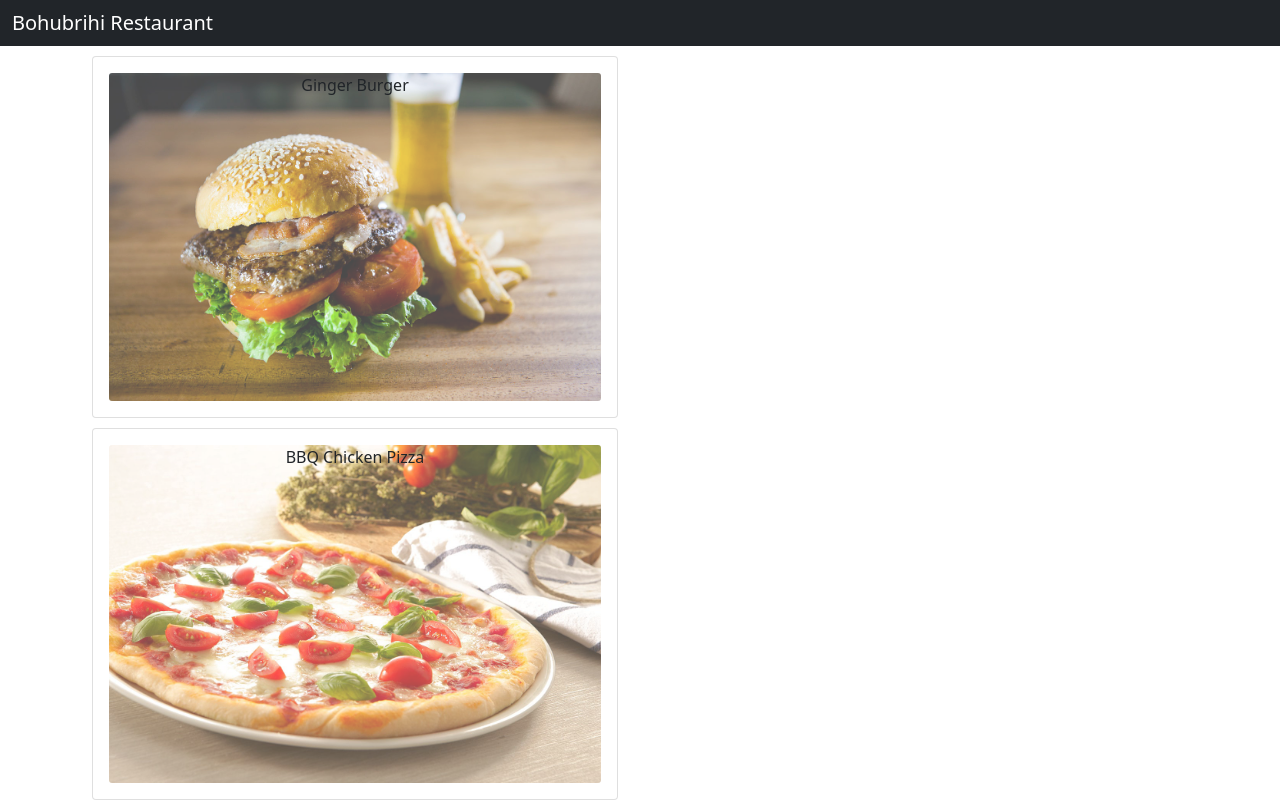
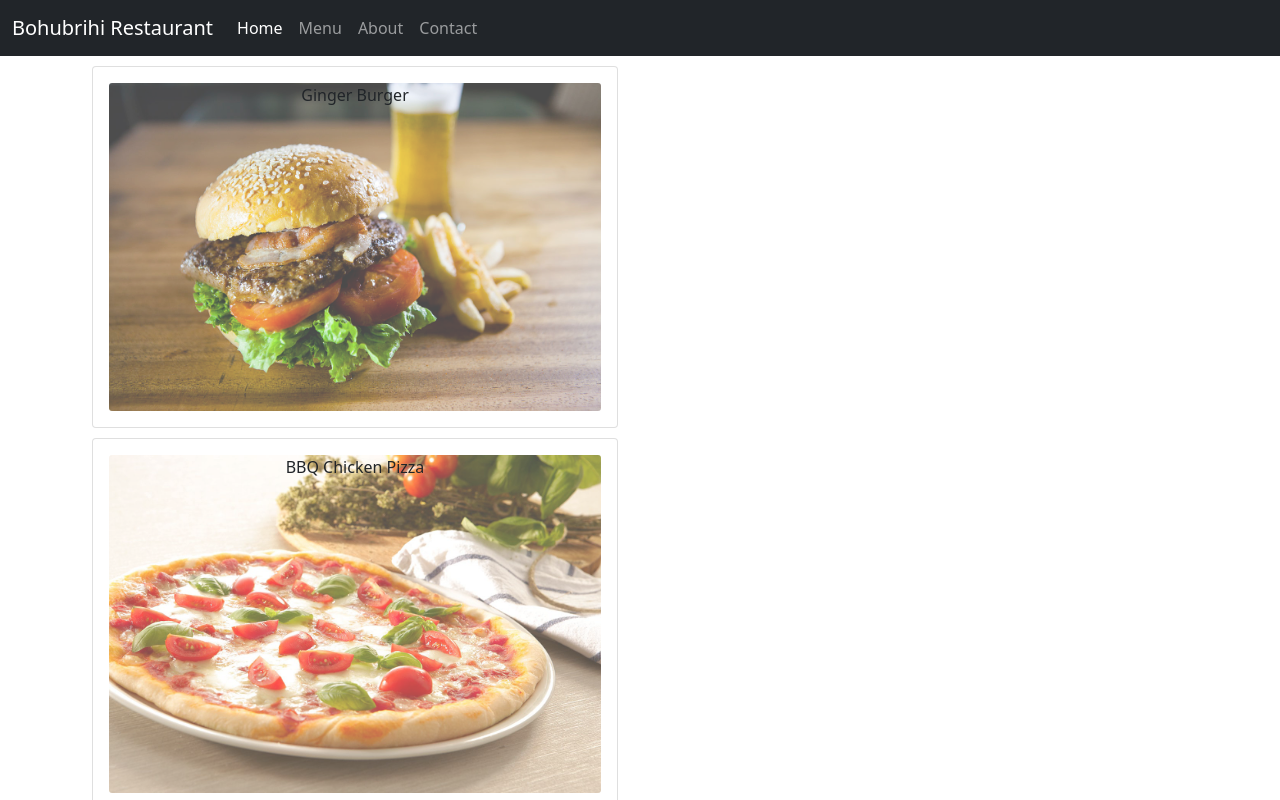
Before and after one commit to shwakib/fromscratch, a React (Create React App) app in the folder full-stack-journey/REACT/f1st-react-app/restaurant-project/: page /home in a window 1280 px wide. Shown: the top 800 px of the page. Built offline with nearby package versions, Linux system fonts and the light colour scheme; the HTML template or start-up script is replaced by a standard one.

Commit message:
router setup & navToggle

```diff
--- a/full-stack-journey/REACT/f1st-react-app/restaurant-project/package.json
+++ b/full-stack-journey/REACT/f1st-react-app/restaurant-project/package.json
@@ -11,6 +11,8 @@
     "react": "^18.1.0",
     "react-dom": "^18.1.0",
     "react-popper": "^2.3.0",
+    "react-router": "^6.3.0",
+    "react-router-dom": "^6.3.0",
     "react-scripts": "5.0.1",
     "reactstrap": "^9.0.3",
     "web-vitals": "^2.1.4"
--- a/full-stack-journey/REACT/f1st-react-app/restaurant-project/src/App.js
+++ b/full-stack-journey/REACT/f1st-react-app/restaurant-project/src/App.js
@@ -1,10 +1,13 @@
 import './App.css';
 import MainComponent from './components/MainComponent.js';
+import { BrowserRouter } from 'react-router-dom'
 
 function App() {
   return (
     <div className="App">
-      <MainComponent />
+      <BrowserRouter>
+        <MainComponent />
+      </BrowserRouter>
     </div>
   );
 }
--- /dev/null
+++ b/full-stack-journey/REACT/f1st-react-app/restaurant-project/src/components/body/about.js
@@ -0,0 +1,11 @@
+import React from "react";
+
+const about = () => {
+    return (
+        <div>
+
+        </div>
+    )
+}
+
+export default about;
--- a/full-stack-journey/REACT/f1st-react-app/restaurant-project/src/components/body/body.js
+++ b/full-stack-journey/REACT/f1st-react-app/restaurant-project/src/components/body/body.js
@@ -1,5 +1,8 @@
 import React from "react";
 import Menus from "./Menus";
+import Home from "./home";
+import About from "./about";
+import Contact from "./contact";
 
 const Body = () => {
     return (
--- /dev/null
+++ b/full-stack-journey/REACT/f1st-react-app/restaurant-project/src/components/body/contact.js
@@ -0,0 +1,13 @@
+import React, { Component } from "react";
+
+class Contact extends Component {
+    render() {
+        return (
+            <div>
+
+            </div>
+        )
+    }
+};
+
+export default Contact;
--- /dev/null
+++ b/full-stack-journey/REACT/f1st-react-app/restaurant-project/src/components/body/home.js
@@ -0,0 +1,13 @@
+import React, { Component } from "react";
+
+class Home extends Component {
+    render() {
+        return (
+            <div>
+
+            </div>
+        )
+    }
+};
+
+export default Home;
--- a/full-stack-journey/REACT/f1st-react-app/restaurant-project/src/components/header/navbar.js
+++ b/full-stack-journey/REACT/f1st-react-app/restaurant-project/src/components/header/navbar.js
@@ -1,14 +1,56 @@
-import React from "react";
-import { Navbar, NavbarBrand } from 'reactstrap';
+import React, { Component } from "react";
+import { Navbar, NavbarBrand, Nav, NavItem, NavbarToggler, Collapse } from 'reactstrap';
+import { Link } from 'react-router-dom'
 
-const navBar = () => {
-    return (
-        <div>
-            <Navbar dark color="dark">
-                <div><NavbarBrand style={{ right: "500px" }} href="/">Bohubrihi Restaurant</NavbarBrand></div>
-            </Navbar>
-        </div>
-    )
+// const navBar = () => {
+//     return (
+//         <div>
+//             <Navbar dark color="dark">
+//                 <div><NavbarBrand style={{ right: "500px" }} href="/">Bohubrihi Restaurant</NavbarBrand></div>
+//             </Navbar>
+//         </div>
+//     )
+// }
+
+class navBar extends Component {
+    constructor(props) {
+        super(props);
+        this.state = {
+            isNavOpen: false
+        }
+    }
+
+    navToggle = () => {
+        this.setState({
+            isNavOpen: !this.state.isNavOpen
+        })
+    }
+    render() {
+        return (
+            <div>
+                <Navbar dark color="dark" expand="sm">
+                    <NavbarToggler onClick={this.navToggle} />
+                    <NavbarBrand href="/">Bohubrihi Restaurant</NavbarBrand>
+                    <Collapse navbar isOpen={this.state.isNavOpen}>
+                        <Nav className="mr-auto" style={{ textDecoration: 'none', color: 'white' }} navbar>
+                            <NavItem>
+                                <Link to='/' className="nav-link active">Home</Link>
+                            </NavItem>
+                            <NavItem>
+                                <Link to='/menu' className="nav-link">Menu</Link>
+                            </NavItem>
+                            <NavItem>
+                                <Link to='/about' className="nav-link">About</Link>
+                            </NavItem>
+                            <NavItem>
+                                <Link to='/contact' className="nav-link">Contact</Link>
+                            </NavItem>
+                        </Nav>
+                    </Collapse>
+                </Navbar>
+            </div>
+        )
+    }
 }
 
 export default navBar;
```
Also changed, not shown: 1 other file (tests, documents, lock files or other folders).
